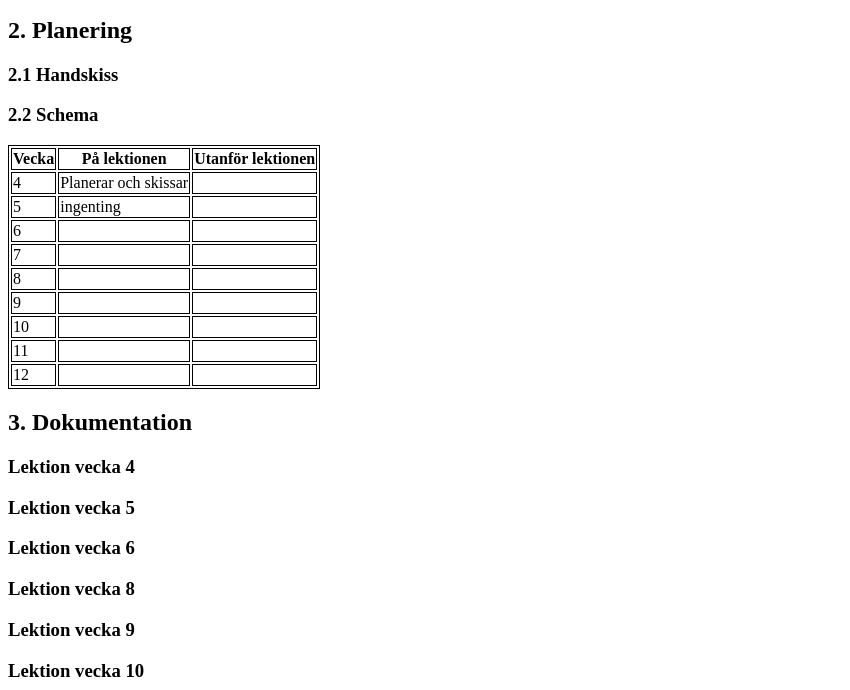
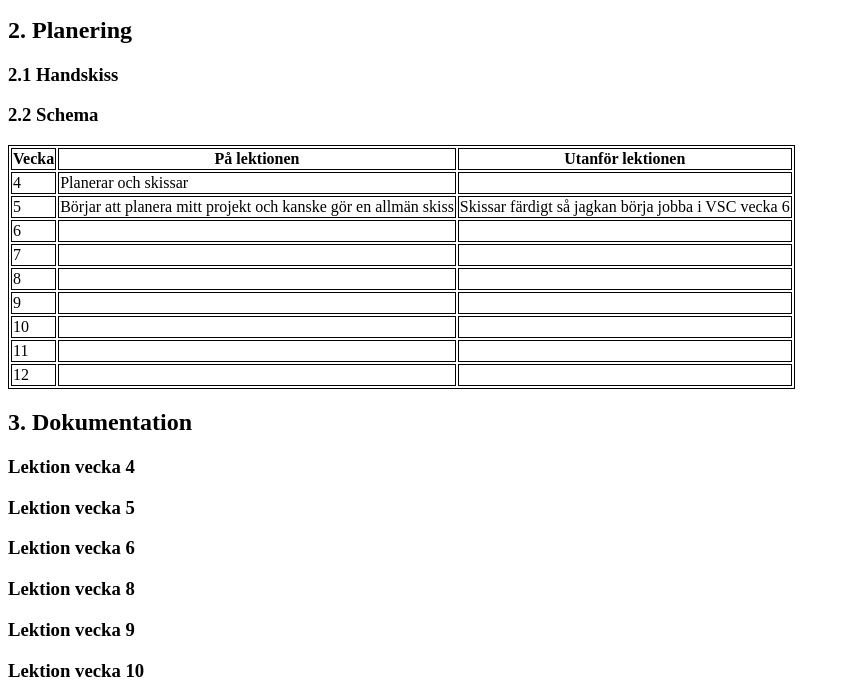
Before and after one commit to william-dahlbom-nti-johanneberg/wu1920-projekt2, a plain HTML site: page misc/planering.html in a window 1280 px wide. Shown: the part 110-800 px from the top of the page, without its empty margins (0-850 px from the left). Drawn offline with Linux system fonts and the light colour scheme.

Commit message:
Update planering.html

```diff
--- a/misc/planering.html
+++ b/misc/planering.html
@@ -58,10 +58,11 @@
             <td>5</td>
             <td>
                 <!-- Vad görs på lektionen vecka 5? -->
-                ingenting
+                Börjar att planera mitt projekt och kanske gör en allmän skiss
             </td>
             <td>
                 <!-- Vad görs utanför lektionen vecka 5? -->
+                Skissar färdigt så jagkan börja jobba i VSC vecka 6
             </td>
         </tr>
 
```
